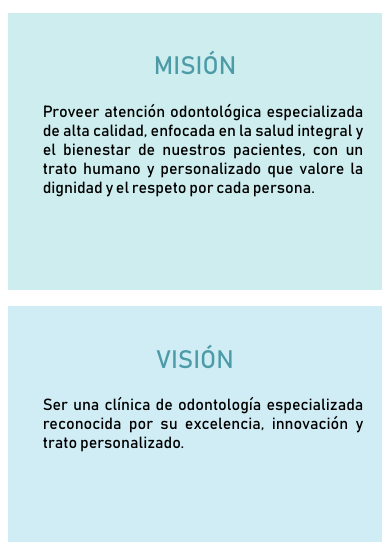
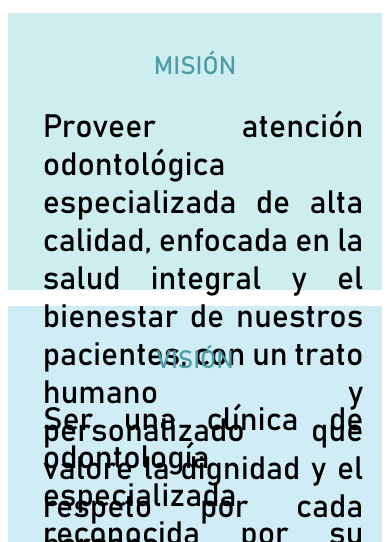
Before and after one commit to FishyOfixial/DentAngel, a plain HTML site: page index.html in a window 390 px wide. Shown: the part 302-844 px from the top of the page. Drawn offline with Linux system fonts and the light colour scheme.

Commit message:
Update font-size style.css

```diff
--- a/css/style.css
+++ b/css/style.css
@@ -522,6 +522,7 @@
         float: none; /* Evita que floten y se alineen en una fila */
         width: 100%; /* Hacen que cada columna ocupe el 100% del ancho */
         padding-left: 0; /* Elimina el padding de izquierda */
+        font-size: 200%
       }
       .cono, .espetitle{
         font-size: 50px;
```
